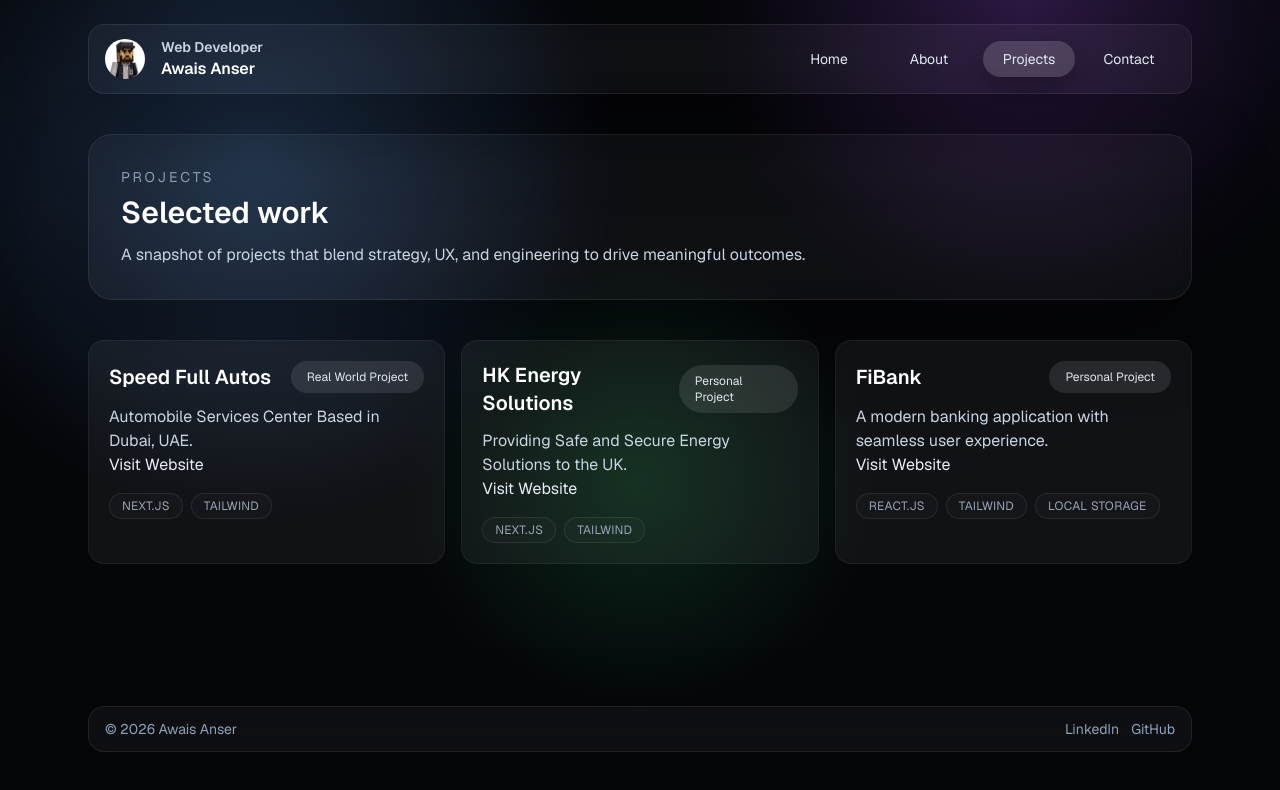
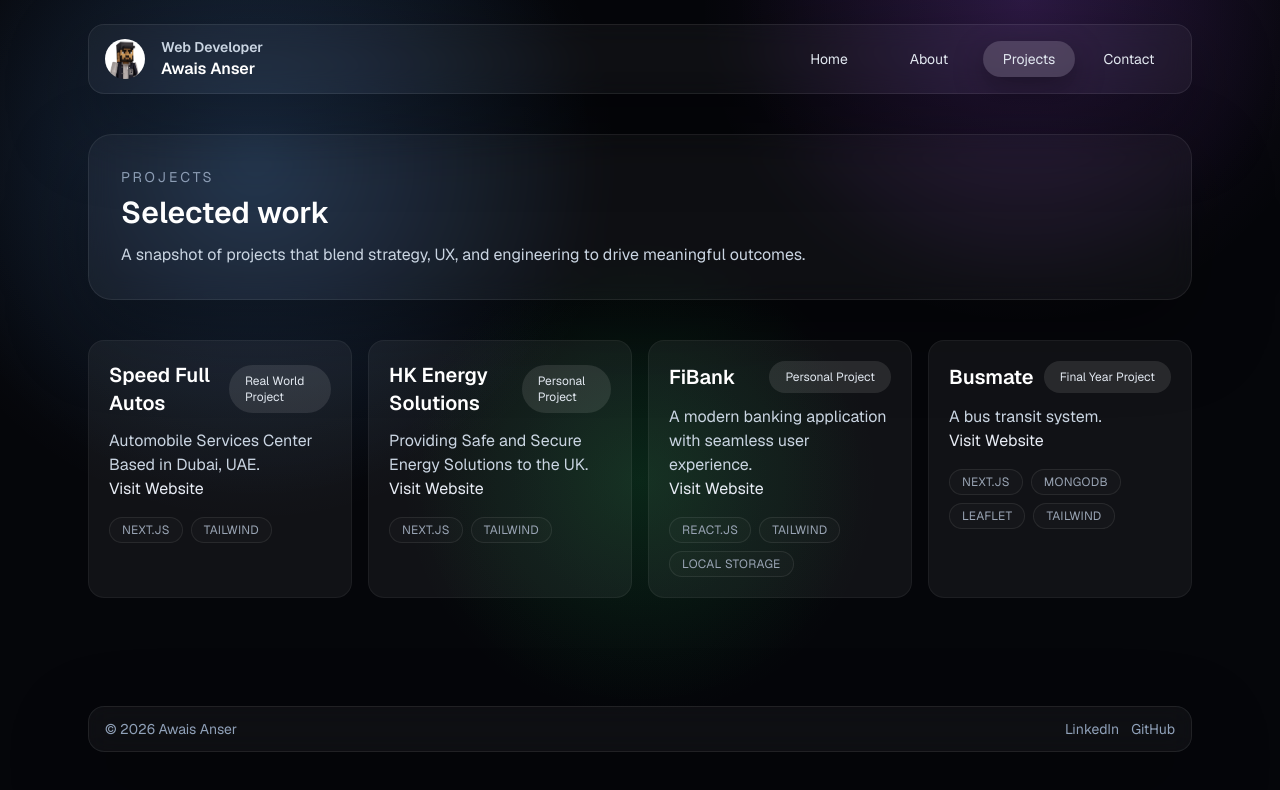
Before and after one commit to awai5an5er/Portfolio, a Next.js app: page /projects in a window 1280 px wide. Shown: the top 790 px of the page. Built offline with nearby package versions, Linux system fonts and the light colour scheme.

Commit message:
FYP added in projects

```diff
--- a/src/app/projects/page.tsx
+++ b/src/app/projects/page.tsx
@@ -22,6 +22,13 @@ const featured = [
     link: "https://fi-bank-project.netlify.app",
     tags: ["React.js", "Tailwind", "Local Storage"],
     detail: "Personal Project",
+  },
+  {
+    title: "Busmate",
+    blurb: "A bus transit system.",
+    link: "https://busmate-project-psi.vercel.app",
+    tags: ["Next.js", "MongoDB", "Leaflet", "Tailwind"],
+    detail: "Final Year Project",
   },
 ];
 export default function ProjectsPage() {
```
Also changed, not shown: 1 other file (tests, documents, lock files or other folders).
